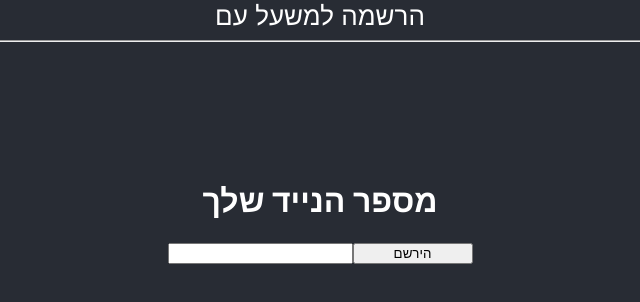
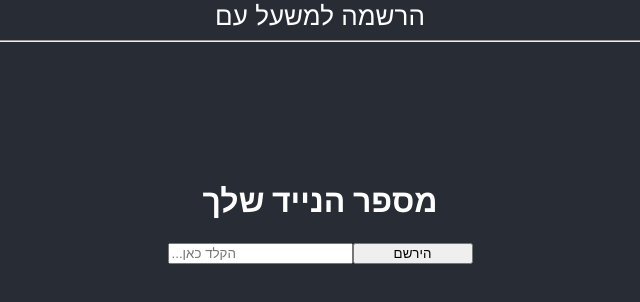
Before and after one commit to meshallumm/web-app, a React (Create React App) app in the folder Referendum/: page / in a window 1280 px wide. Shown: the top 302 px of the page, without its empty margins (320-960 px from the left). Built offline with nearby package versions, Linux system fonts and the light colour scheme.

Commit message:
new condtion in enterPressed

```diff
--- a/Referendum/src/App.js
+++ b/Referendum/src/App.js
@@ -1,6 +1,5 @@
 import React, { Component } from 'react';
 import Login from './components/Login.jsx';
-
 
 class App extends Component {
   render() {
--- a/Referendum/src/components/Login.jsx
+++ b/Referendum/src/components/Login.jsx
@@ -26,11 +26,13 @@ class Login extends Component {
   };
 
   enterPressed = (event) => {
-    // Checking if the 'Enter' key was pressed
-    console.log('entered Pressed');
-    if (event.key === 'Enter') {
-      console.log('calling checkMobileNum');
-      this.checkMobileNum();
+    if (this.state.input !== '') {
+      // Checking if the 'Enter' key was pressed
+      console.log('entered Pressed');
+      if (event.key === 'Enter') {
+        console.log('calling checkMobileNum');
+        this.checkMobileNum();
+      }
     }
   };
 
@@ -63,6 +65,7 @@ class Login extends Component {
           <h1>מספר הנייד שלך</h1>
           <input
             type='text'
+            placeholder='...הקלד כאן'
             value={this.state.input}
             id='mySubmit'
             onChange={this.onChangeHandler.bind(this)}
```
Also changed, not shown: 1 other file (tests, documents, lock files or other folders).
